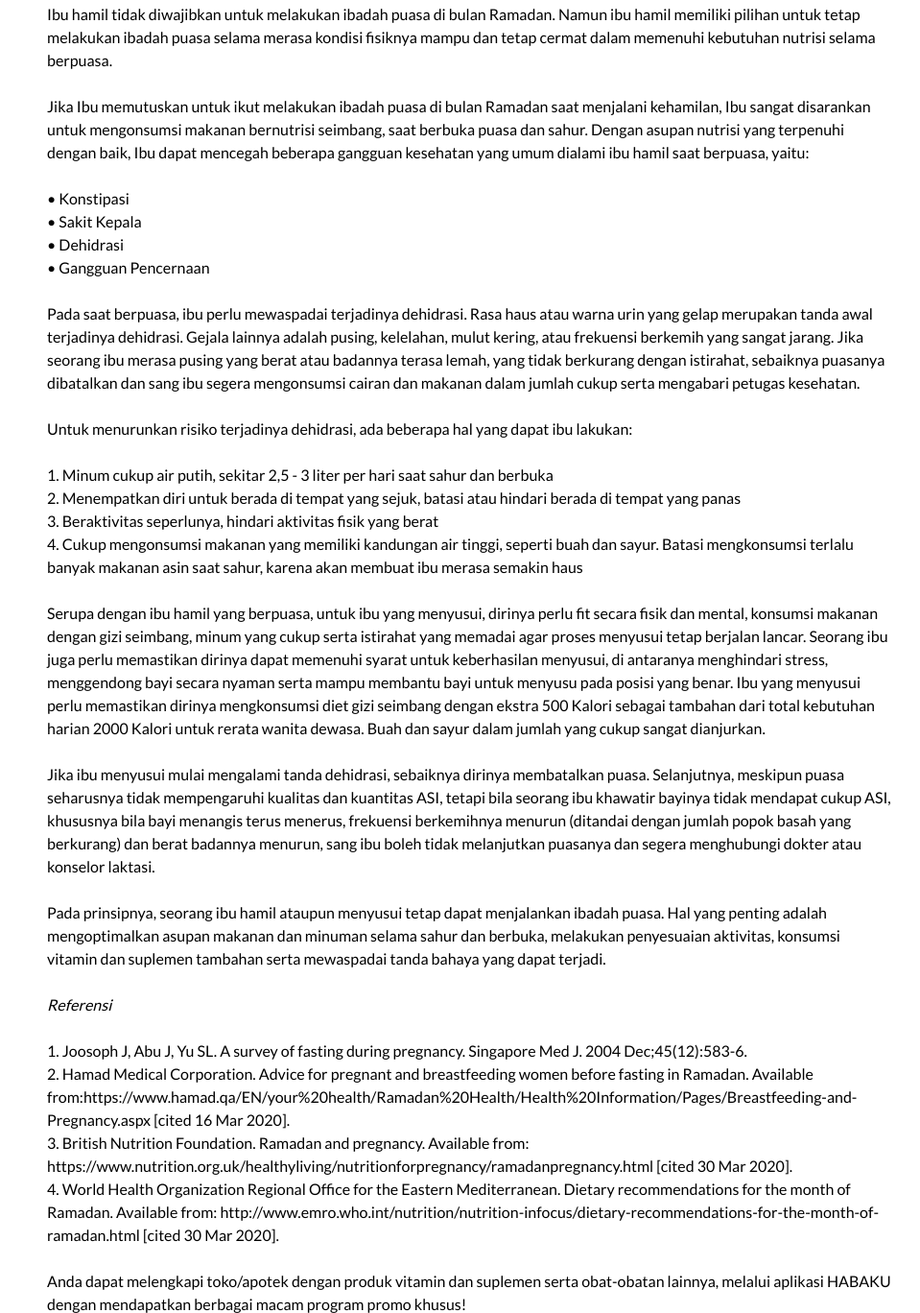
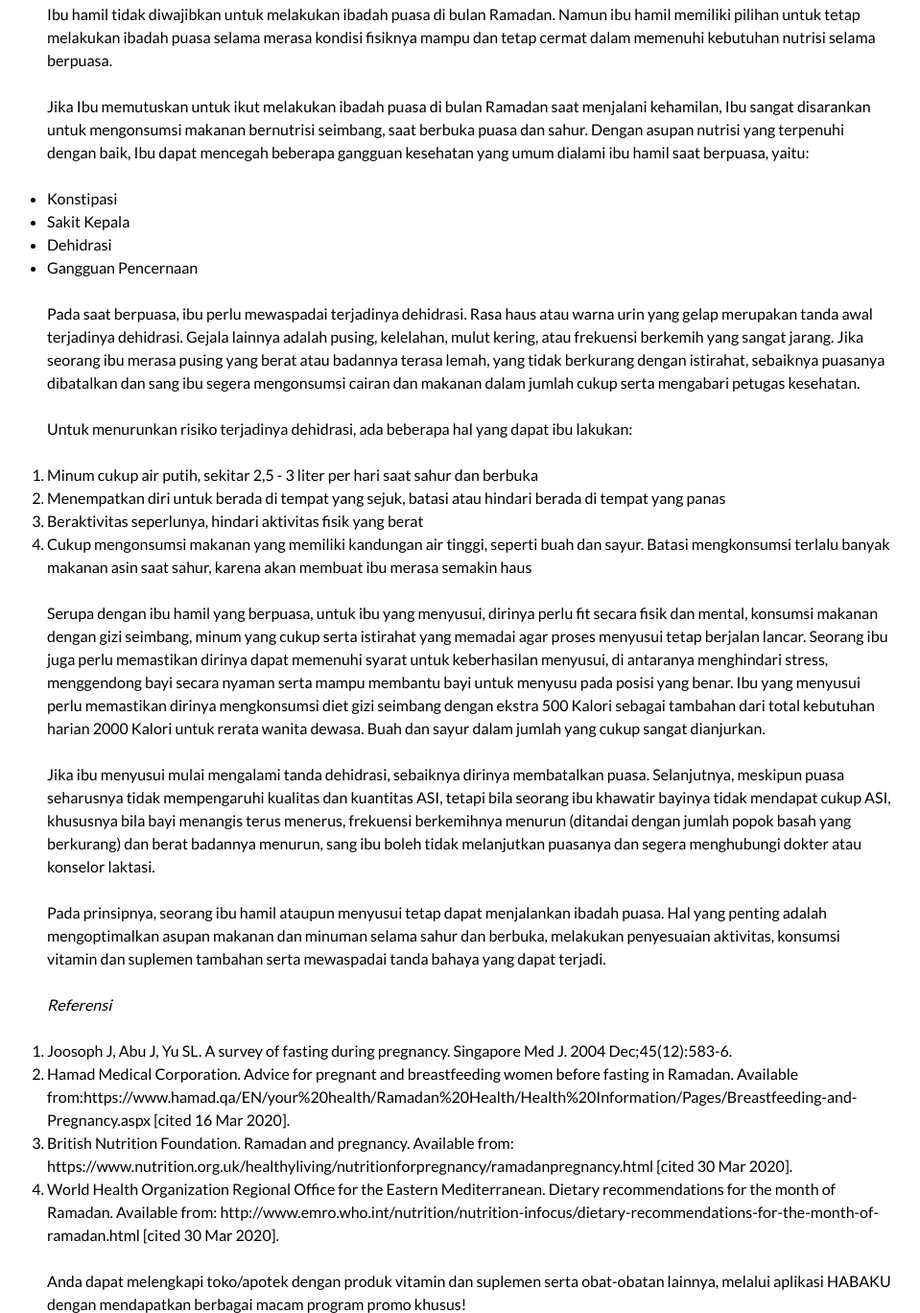
Before and after one commit to nindyilham12/habaku, a website: page public/nutrisi_ibu_hamil_dan_menyusui_selama_berpuasa.html in a window 1280 px wide. Shown: the part 686-2054 px from the top of the page at 96% size, without its empty margins (151-1110 px from the left). Drawn offline with nearby package versions, Linux system fonts and the light colour scheme.

Commit message:
add list none

```diff
--- a/public/nutrisi_ibu_hamil_dan_menyusui_selama_berpuasa.html
+++ b/public/nutrisi_ibu_hamil_dan_menyusui_selama_berpuasa.html
@@ -44,7 +44,7 @@
                         class="2xl:container hidden lg:block bg-nav-overlay lg:bg-transparent font-medium text-greyscale-80 text-mb-large lg:text-db-large right-0 top-0 text-left fixed h-full lg:h-auto w-full lg:w-auto flex flex-col lg:relative">
                         <div
                             class="w-3/4 lg:w-auto h-full lg:h-auto bg-green-100 lg:bg-transparent pt-85 lg:pt-0 ml-auto">
-                            <ul class="flex flex-col lg:flex-row gap-x-6 gap-y-6 items-center">
+                            <ul class="list-none flex flex-col lg:flex-row gap-x-6 gap-y-6 items-center">
                                 <li class="hover:text-blue-400 hover:font-bold">
                                     <a href="index.html">Beranda</a>
                                 </li>
@@ -52,7 +52,7 @@
                                     <div class="cursor-pointer w-fit mx-auto hover:text-blue-400 hover:font-bold">
                                         <span>Produk</span>
                                     </div>
-                                    <ul class="dropdown-menu relative lg:absolute hidden text-greyscale-80 ml-0 lg:-ml-38 pt-3 w-140 text-center">
+                                    <ul class="list-none dropdown-menu relative lg:absolute hidden text-greyscale-80 ml-0 lg:-ml-38 pt-3 w-140 text-center">
                                         <div class="rounded rounded-lg border lg:border-0 border-greyscale-60 bg-transparent lg:bg-greyscale-0 lg:drop-shadow-dropMenuDropdown">
                                             <li class=""><a class="hover:text-blue-400 hover:font-bold py-2 lg:py-4 px-10 lg:px-4 block w-full" href="produk.html">B2B Product</a></li>
                                             <li class="hidden lg:block border-b border-greyscale-40 rounded-full mx-auto w-105"></li>
@@ -84,7 +84,7 @@
             <div class="2xl:container mx-auto">
                 <div class="relative 2xl:container mx-auto px-4 lg:px-200 pt-6 lg:pt-40 pb-6 lg:pb-40">
                     <div class="2xl:container pb-4">
-                        <ol class="list-reset flex text-greyscale-100 text-mb-small">
+                        <ol class="list-none flex text-greyscale-100 text-mb-small">
                             <li class="px-2"><a href="index.html" class="no-underline text-green-400">Beranda</a></li>
                             <li>/</li>
                             <li class="px-2"><a href="artikel.html"
@@ -112,10 +112,10 @@
                         kesehatan yang umum dialami ibu hamil saat berpuasa, yaitu: <br /><br />
 
                         <ul>
-                            <li>• Konstipasi</li>
-                            <li>• Sakit Kepala</li>
-                            <li>• Dehidrasi</li>
-                            <li>• Gangguan Pencernaan</li>
+                            <li>Konstipasi</li>
+                            <li>Sakit Kepala</li>
+                            <li>Dehidrasi</li>
+                            <li>Gangguan Pencernaan</li>
                         </ul><br />
 
                         Pada saat berpuasa, ibu perlu mewaspadai terjadinya dehidrasi. Rasa haus atau warna urin yang
@@ -129,10 +129,10 @@
                         lakukan:<br /><br />
 
                         <ol>
-                            <li>1. Minum cukup air putih, sekitar 2,5 - 3 liter per hari saat sahur dan berbuka</li>
-                            <li>2. Menempatkan diri untuk berada di tempat yang sejuk, batasi atau hindari berada di tempat yang panas</li>
-                            <li>3. Beraktivitas seperlunya, hindari aktivitas fisik yang berat</li>
-                            <li>4. Cukup mengonsumsi makanan yang memiliki kandungan air tinggi, seperti buah dan sayur. Batasi
+                            <li>Minum cukup air putih, sekitar 2,5 - 3 liter per hari saat sahur dan berbuka</li>
+                            <li>Menempatkan diri untuk berada di tempat yang sejuk, batasi atau hindari berada di tempat yang panas</li>
+                            <li>Beraktivitas seperlunya, hindari aktivitas fisik yang berat</li>
+                            <li>Cukup mengonsumsi makanan yang memiliki kandungan air tinggi, seperti buah dan sayur. Batasi
                                 mengkonsumsi terlalu banyak makanan asin saat sahur, karena akan membuat ibu merasa
                                 semakin haus</li>
                         </ol><br />
@@ -160,18 +160,18 @@
 
                         <p><i>Referensi</i><br /><br />
                             <ol>
-                                <li>1. Joosoph J, Abu J, Yu SL. A survey of fasting during pregnancy. Singapore Med J. 2004
+                                <li>Joosoph J, Abu J, Yu SL. A survey of fasting during pregnancy. Singapore Med J. 2004
                                     Dec;45(12):583-6.</li>
-                                <li>2. Hamad Medical Corporation. Advice for pregnant and breastfeeding women before
+                                <li>Hamad Medical Corporation. Advice for pregnant and breastfeeding women before
                                     fasting in
                                     Ramadan. Available
                                     from:https://www.hamad.qa/EN/your%20health/Ramadan%20Health/Health%20Information/Pages/Breastfeeding-and-Pregnancy.aspx
                                     [cited 16 Mar 2020].</li>
-                                <li>3. British Nutrition Foundation. Ramadan and pregnancy. Available from:
+                                <li>British Nutrition Foundation. Ramadan and pregnancy. Available from:
                                     https://www.nutrition.org.uk/healthyliving/nutritionforpregnancy/ramadanpregnancy.html
                                     [cited 30
                                     Mar 2020].</li>
-                                <li>4. World Health Organization Regional Office for the Eastern Mediterranean. Dietary
+                                <li>World Health Organization Regional Office for the Eastern Mediterranean. Dietary
                                     recommendations
                                     for the month of Ramadan. Available from:
                                     http://www.emro.who.int/nutrition/nutrition-infocus/dietary-recommendations-for-the-month-of-ramadan.html
--- a/src/input-style.css
+++ b/src/input-style.css
@@ -7,6 +7,10 @@
 @tailwind utilities;
 
 @layer utilities {
+    ul, ol {
+        list-style: revert;
+    }
+
     .dropdown:hover .dropdown-menu {
         display: block;
     }
```
Also changed, not shown: public/artikel.html (+2 -2 lines), public/berstamina_saat_berpuasa_untuk_penderita_maag.html (+3 -3 lines), public/detail-artikel.html (+3 -3 lines), public/hubungi-kami.html (+2 -2 lines), public/index.html (+2 -2 lines), public/kulit_sehat_saat_ramadan.html (+3 -3 lines), public/produk.html (+2 -2 lines), public/tentang-kami.html (+2 -2 lines), public/output-style.css.
